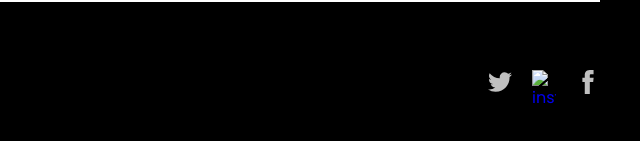
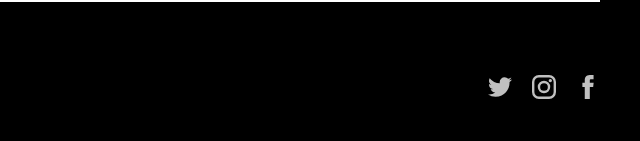
Before and after one commit to MirobidovM/aperture, a plain HTML site: page index.html in a window 1280 px wide. Shown: the part 6188-6329 px from the top of the page, 640-1280 px from the left. Drawn offline with Linux system fonts and the light colour scheme.

Commit message:
initial commit

```diff
--- a/index.html
+++ b/index.html
@@ -435,7 +435,7 @@
               >
                 <img
                   class="footer-socials-link-img"
-                  src="img/instagrfam.svg"
+                  src="img/instagram.svg"
                   alt="instagram"
                   width="24"
                   height="24"
```
